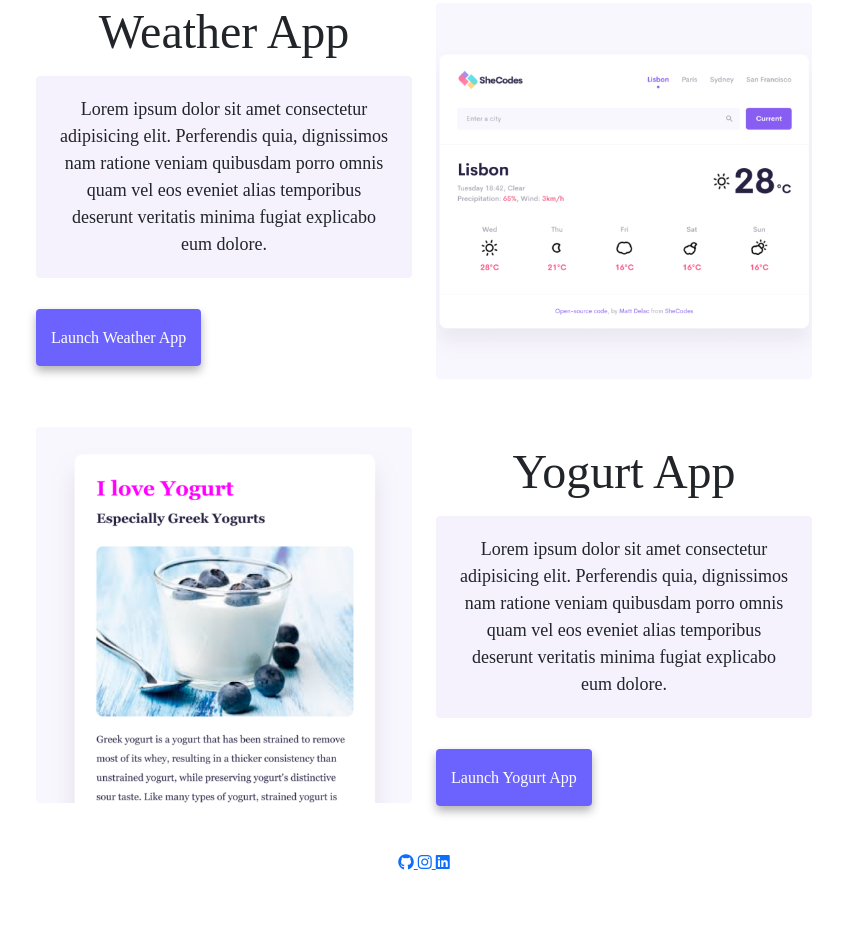
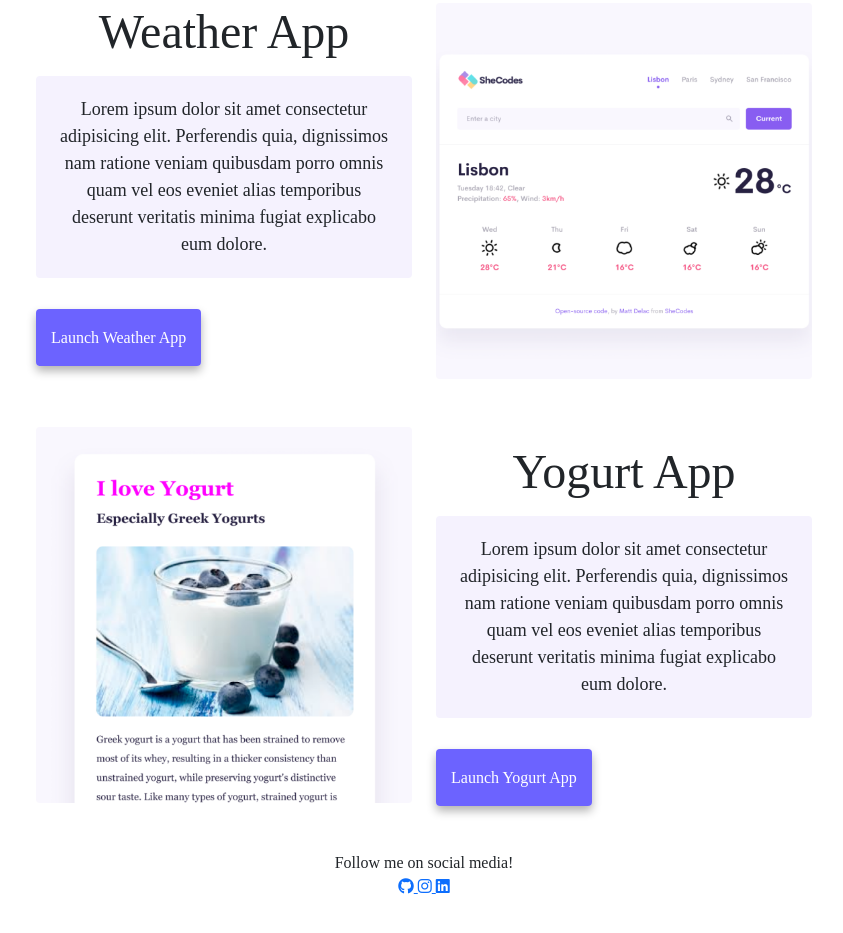
Before and after one commit to Ruthie1008/responsive-portfolio, a plain HTML site: page index.html in a window 1280 px wide. Shown: the part 977-1910 px from the top of the page, without its empty margins (216-1059 px from the left). Drawn offline with nearby package versions, Linux system fonts and the light colour scheme.

Commit message:
follow me div

```diff
--- a/index.html
+++ b/index.html
@@ -112,6 +112,9 @@
               </div>
             </div>
         <footer class="text-center mt-5">
+          <div class="follow-me">
+            Follow me on social media!
+          </div>
           <a href="https://github.com/Ruthie1008" target="_blank" title="my github">
             <i class="fab fa-github" aria-hidden="true"></i>
           </a>
```
